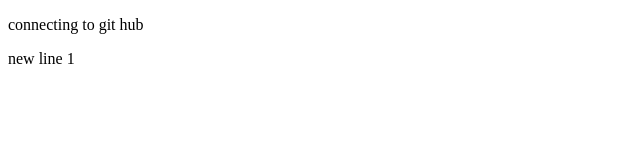
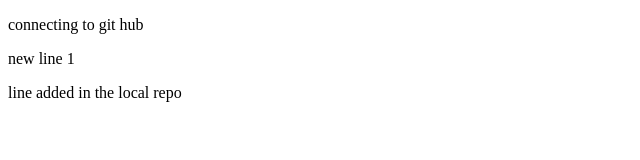
Before and after one commit to HikmatUllah1288/myerp, a plain HTML site: page index.html in a window 1280 px wide. Shown: the whole page, without its empty margins (0-640 px from the left). Drawn offline with Linux system fonts and the light colour scheme.

Commit message:
new line from local repo

```diff
--- a/index.html
+++ b/index.html
@@ -8,5 +8,6 @@
 <body>
     <p>connecting to git hub</p>
     <p>new line 1</p>
+    <p>line added in the local repo</p>
 </body>
 </html>
```
